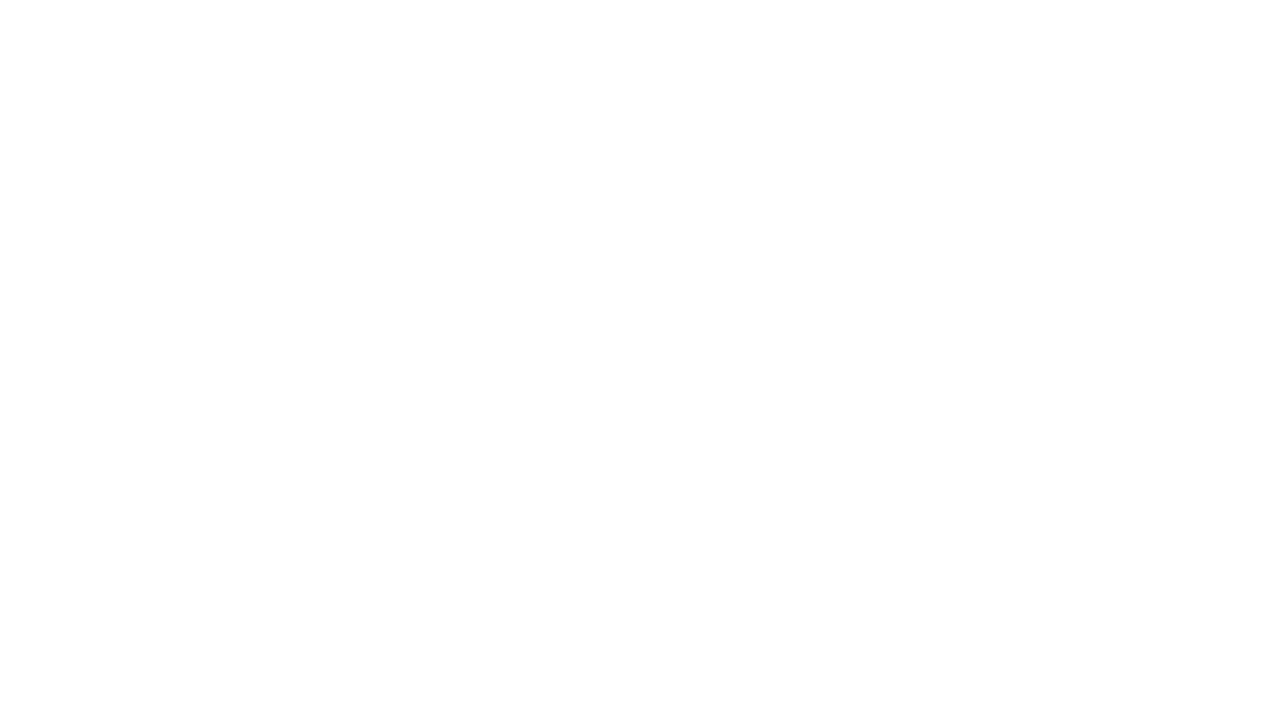
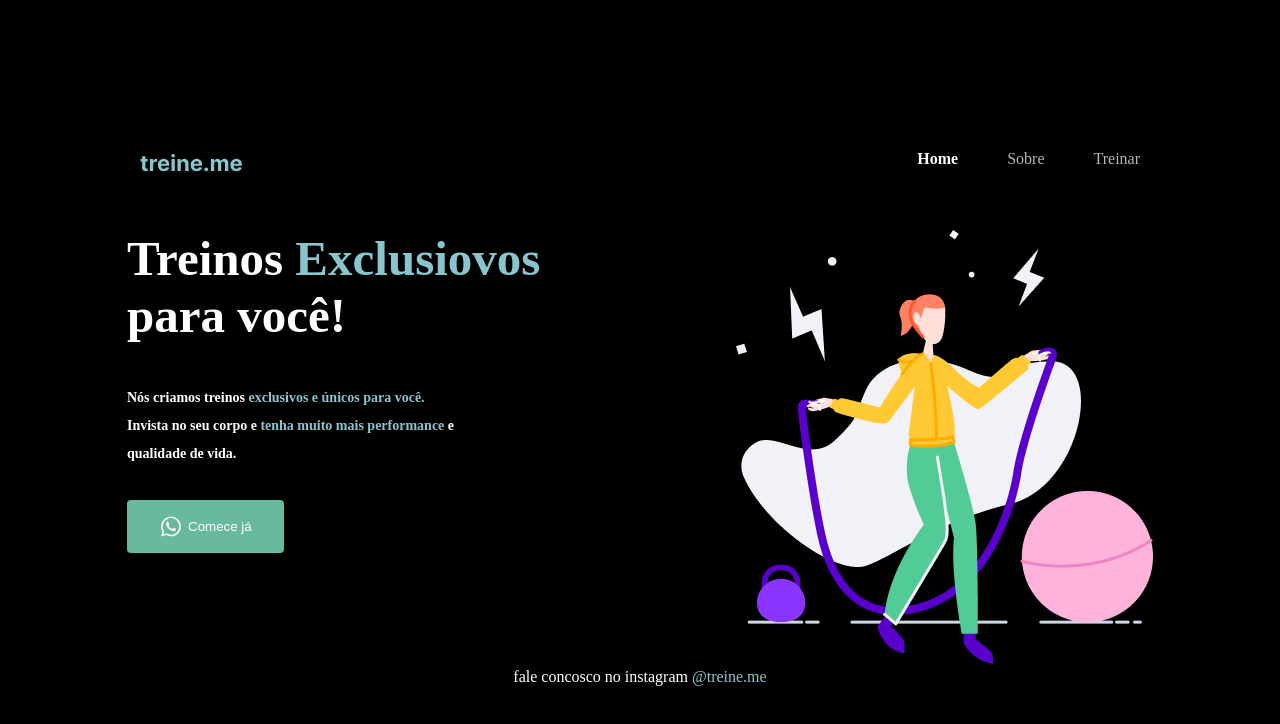
Before and after one commit to kaykedmar/rocketseat, a plain HTML site: page stage-02/index.html in a window 1280 px wide. Drawn offline with Linux system fonts and the light colour scheme.

Commit message:
projeto 2 feito por mim

```diff
--- a/stage-02/index.html
+++ b/stage-02/index.html
@@ -3,9 +3,38 @@
 <head>
   <meta charset="UTF-8">
   <meta name="viewport" content="width=device-width, initial-scale=1.0">
+  <link rel="stylesheet" href="style.css">
   <title>Treine me</title>
 </head>
 <body>
+  <div class="page">
+    <header>
+      <div class="logo">
+      <img src="img/logo.svg" alt="Logo Treine me">
+    </div>
+      <div class="menu">
+      <a class="home" href="/">Home</a>
+      <a href="/">Sobre</a>
+      <a href="/">Treinar</a>
+    </div>
+
+    </header>
+
+    <main>
+      <div class="info">
+      <h1>Treinos <span>Exclusiovos</span> para você!</h1>
+      <p>Nós criamos treinos <span>exclusivos e únicos para você.</span> <br>
+        Invista no seu corpo e <span>tenha muito mais performance</span> e <br> qualidade de vida.</p>
+        <button><img src="img/whats.svg" alt="Whats icone">Comece já</button>
+    </div>
+
+    <div class="imagem">
+      <img src="img/img.png" alt="">
+    </div>
+    </main>
+
+    <footer>fale concosco no instagram  <span>@treine.me</span></footer>
+  </div>
 
 </body>
 </html>
--- a/stage-02/style.css
+++ b/stage-02/style.css
@@ -0,0 +1,97 @@
+* {
+  margin: 0;
+  padding: 0;
+}
+
+body {
+  background-color: black;
+}
+
+.page {
+  width: 1000px;
+  margin: 150px auto;
+  display: flex;
+  flex-direction: column;
+
+  align-items: center;
+}
+
+main {
+  display: flex;
+}
+
+header {
+  display: flex;
+  margin-bottom: 50px;
+  display: flex;
+  justify-content: space-between;
+  width: 100%;
+  margin-bottom: 50px
+}
+
+.menu {
+  margin-left: auto;
+}
+
+a {
+  text-decoration: none;
+  color: rgb(182, 182, 182);
+  margin-left: 45px;
+}
+
+.info {
+  width: 489px;
+  margin-right: 120px;
+  color: white;
+}
+
+.info h1 {
+  font-size: 49px;
+}
+
+.info p {
+  font-size: 14px;
+
+  width: 438px;
+  line-height: 28px;
+  margin-top: 40px;
+}
+
+.info span {
+  font-weight: bold;
+  color: #89C5CC;
+}
+
+.info p {
+  font-weight: bold;
+}
+
+button {
+  background-color: #69B99D;
+  padding: 14px 32px;
+  display: flex;
+  justify-content: center;
+  align-items: center;
+  margin-top: 32px;
+  color: white;
+  border: none;
+  cursor: pointer;
+  border-radius: 4px;
+}
+
+button img {
+  margin-right: 5px;
+}
+
+.home {
+  color: rgb(255, 255, 255);
+  font-weight: bold;
+}
+
+footer {
+  color: white;
+}
+
+footer span {
+  color: #89C5CC;
+}
```
